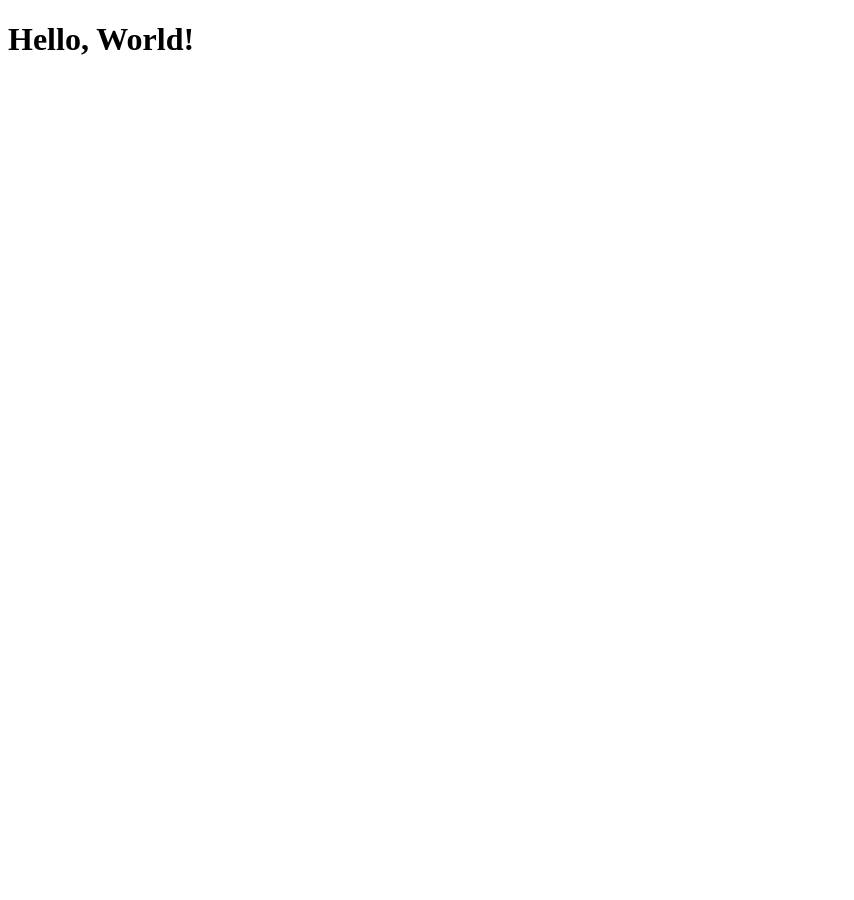
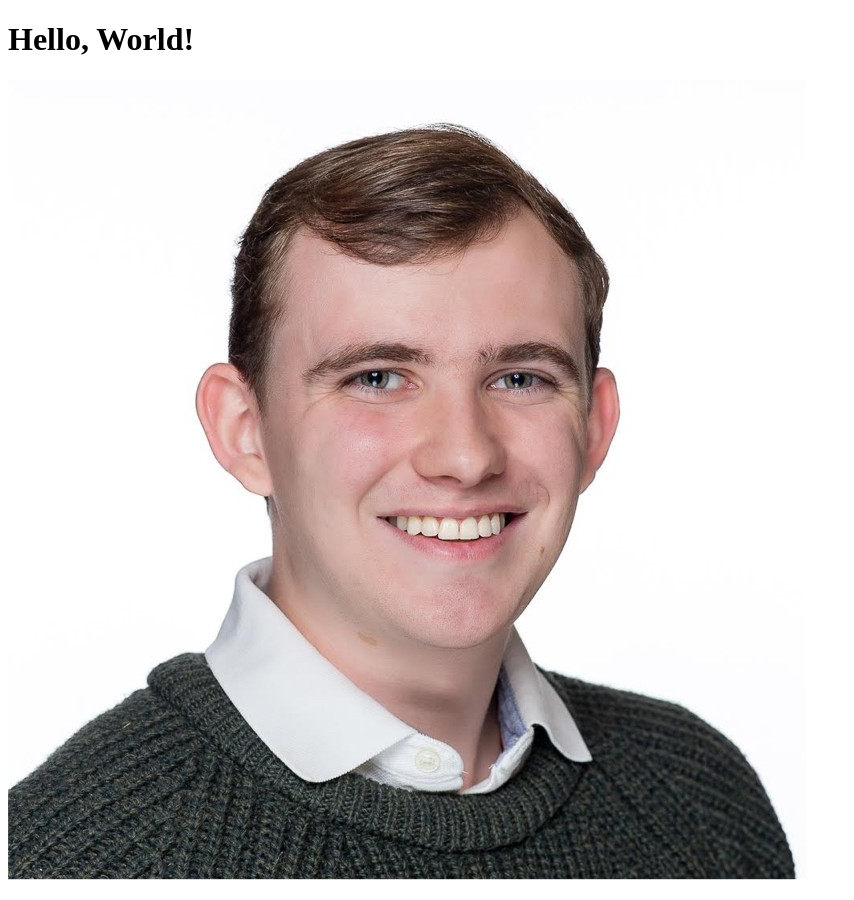
Before and after one commit to Chris-Cantwell/chriscantwell-dot-us, a plain HTML site: page index.html in a window 1280 px wide. Shown: the whole page, without its empty margins (0-854 px from the left). Before the commit the page ends 800 px from the top, so only its background shows below. Drawn offline with Linux system fonts and the light colour scheme.

Commit message:
Add Photo

```diff
--- a/index.html
+++ b/index.html
@@ -5,6 +5,9 @@
     <title>Home | Chris Cantwell</title>
 </head>
 <body>
-<h1 text-align: center>Hello, World!</h1>
+    <h1 text-align: center>Hello, World!</h1>
+    <p text-align: center>
+        <img src="static/Profile Photo.jpg">
+    </p>
 </body>
 </html>
```
Also changed, not shown: static/Profile Photo.jpg (added), 1 other file.
